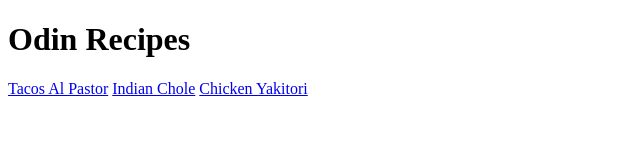
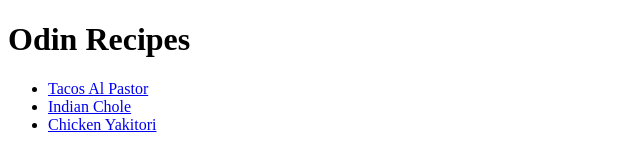
Before and after one commit to CurrentlyGen/odin-recipes, a plain HTML site: page index.html in a window 1280 px wide. Shown: the whole page, without its empty margins (0-640 px from the left). Drawn offline with Linux system fonts and the light colour scheme.

```diff
--- a/index.html
+++ b/index.html
@@ -6,8 +6,10 @@
     </head>
     <body>
         <h1>Odin Recipes</h1>
-        <a href="recipes/tacos-al-pastor.html">Tacos Al Pastor</a>
-        <a href="recipes/indian-chole.html">Indian Chole</a>
-        <a href="recipes/chicken-yakitori.html">Chicken Yakitori</a>
+        <ul>
+            <li><a href="recipes/tacos-al-pastor.html">Tacos Al Pastor</a></li>
+            <li><a href="recipes/indian-chole.html">Indian Chole</a></li>
+            <li><a href="recipes/chicken-yakitori.html">Chicken Yakitori</a></li>
+        </ul>
     </body>
 </html>
```
